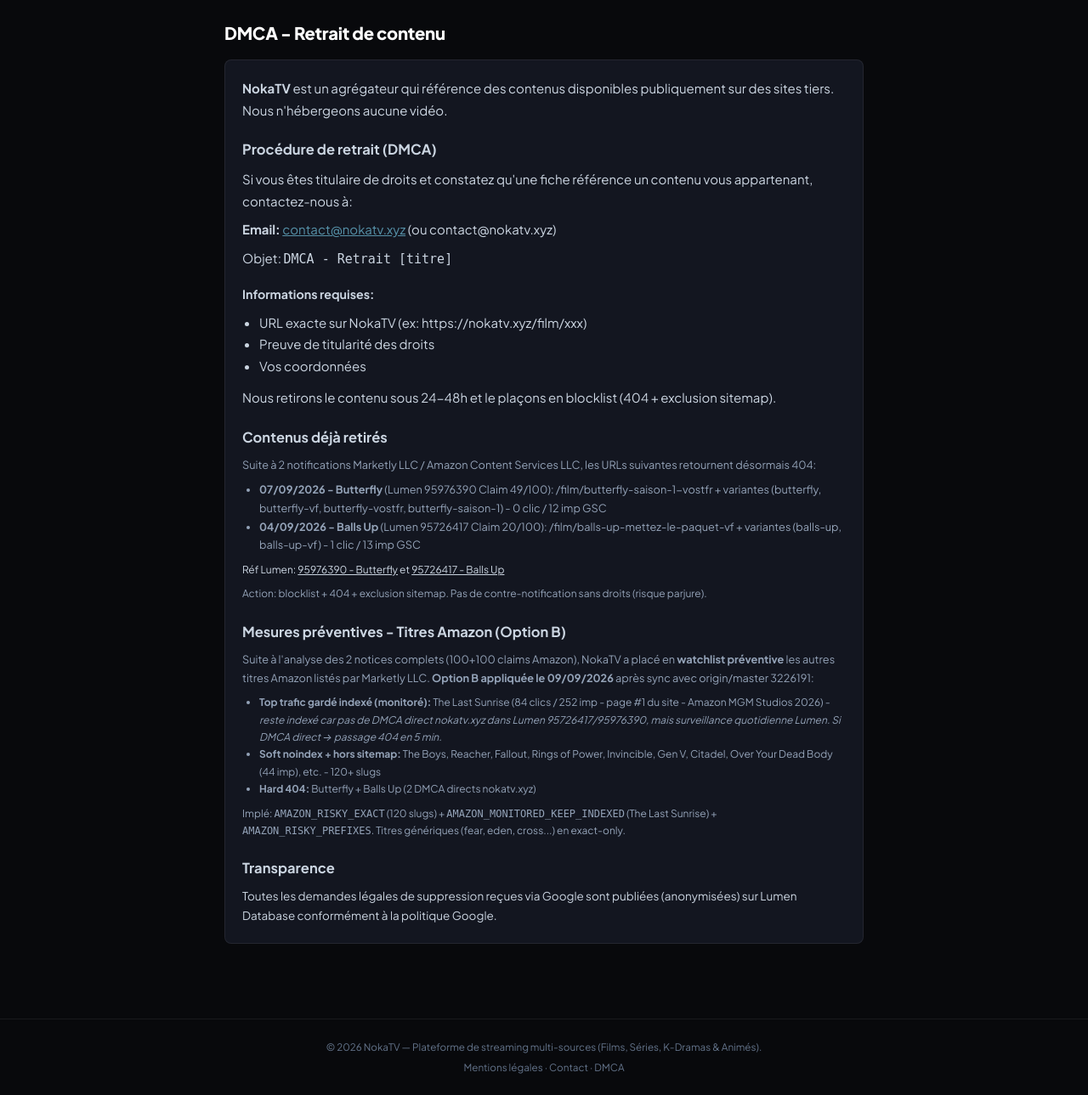
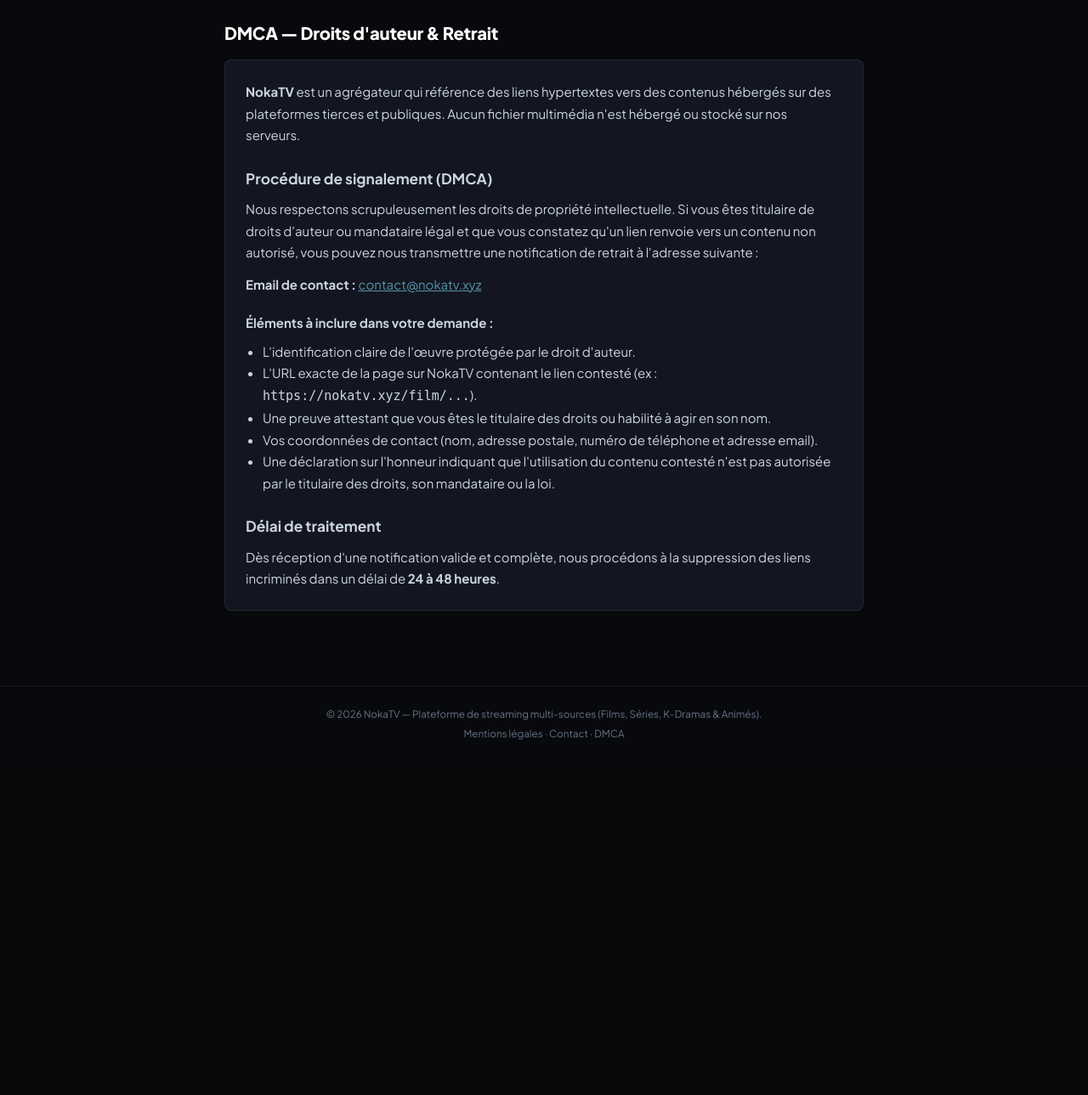
Before and after one commit to monel14/flix, a FastAPI app: page /dmca in a window 1280 px wide. Shown: the part 61-1350 px from the top of the page at 85% size. After the commit the page ends 932 px from the top, so only its background shows below. Run offline with FastAPI, Linux system fonts and the light colour scheme.

Commit message:
fix(dmca): simplify takedown policy page and remove internal strategy details

```diff
--- a/main.py
+++ b/main.py
@@ -153,14 +153,14 @@ async def contact_page(request: Request):
 
 @app.get("/dmca", response_class=HTMLResponse)
 async def dmca_page(request: Request):
-    """Page DMCA - procédure de retrait, exigée après plainte du 07/09/2026 (Butterfly)."""
+    """Page DMCA - procédure de signalement et retrait de contenu."""
     return templates.TemplateResponse(request, "dmca.html", {
         "request": request,
         "contact_email": _contact_email(),
         "seo": page_seo(
             request,
-            title="DMCA - Retrait de contenu — NokaTV",
-            description="Procédure DMCA de NokaTV : signalement et retrait de contenu protégé, transparence Lumen.",
+            title="DMCA - Droits d'auteur & Retrait — NokaTV",
+            description="Procédure DMCA de NokaTV : signalement et retrait de contenu protégé par le droit d'auteur.",
             path="/dmca",
         ),
     })
--- a/templates/dmca.html
+++ b/templates/dmca.html
@@ -1,45 +1,30 @@
 {% extends "base.html" %}
 {% block content %}
 <section class="content-section" style="max-width:800px;margin:0 auto;padding:24px">
-  <h1 class="section-title section-title--page">DMCA - Retrait de contenu</h1>
+  <h1 class="section-title section-title--page">DMCA — Droits d'auteur & Retrait</h1>
 
-  <div style="background:var(--bg-surface);border:1px solid var(--border-subtle);border-radius:8px;padding:20px;margin-top:16px;line-height:1.7;color:var(--text-body)">
-    <p><strong>NokaTV</strong> est un agrégateur qui référence des contenus disponibles publiquement sur des sites tiers. Nous n'hébergeons aucune vidéo.</p>
+  <div style="background:var(--bg-surface);border:1px solid var(--border-subtle);border-radius:8px;padding:24px;margin-top:16px;line-height:1.7;color:var(--text-body)">
+    <p><strong>NokaTV</strong> est un agrégateur qui référence des liens hypertextes vers des contenus hébergés sur des plateformes tierces et publiques. Aucun fichier multimédia n'est hébergé ou stocké sur nos serveurs.</p>
 
-    <h2 style="margin-top:20px;font-size:1.1rem">Procédure de retrait (DMCA)</h2>
-    <p style="margin-top:8px">Si vous êtes titulaire de droits et constatez qu'une fiche référence un contenu vous appartenant, contactez-nous à:</p>
-    <p style="margin-top:8px"><strong>Email:</strong> <a href="mailto:contact@nokatv.xyz" style="color:var(--brand-hover);text-decoration:underline">contact@nokatv.xyz</a> (ou {{ contact_email }})</p>
-    <p style="margin-top:8px">Objet: <code>DMCA - Retrait [titre]</code></p>
+    <h2 style="margin-top:24px;font-size:1.15rem;color:var(--text-heading)">Procédure de signalement (DMCA)</h2>
+    <p style="margin-top:8px">Nous respectons scrupuleusement les droits de propriété intellectuelle. Si vous êtes titulaire de droits d'auteur ou mandataire légal et que vous constatez qu'un lien renvoie vers un contenu non autorisé, vous pouvez nous transmettre une notification de retrait à l'adresse suivante :</p>
 
-    <h3 style="margin-top:16px;font-size:.95rem">Informations requises:</h3>
+    <p style="margin-top:12px">
+      <strong>Email de contact :</strong>
+      <a href="mailto:{{ contact_email or 'contact@nokatv.xyz' }}" style="color:var(--brand-hover);text-decoration:underline">{{ contact_email or 'contact@nokatv.xyz' }}</a>
+    </p>
+
+    <h3 style="margin-top:20px;font-size:1rem;color:var(--text-heading)">Éléments à inclure dans votre demande :</h3>
     <ul style="margin-top:8px;padding-left:20px;list-style:disc">
-      <li>URL exacte sur NokaTV (ex: https://nokatv.xyz/film/xxx)</li>
-      <li>Preuve de titularité des droits</li>
-      <li>Vos coordonnées</li>
+      <li>L'identification claire de l'œuvre protégée par le droit d'auteur.</li>
+      <li>L'URL exacte de la page sur NokaTV contenant le lien contesté (ex : <code>https://nokatv.xyz/film/...</code>).</li>
+      <li>Une preuve attestant que vous êtes le titulaire des droits ou habilité à agir en son nom.</li>
+      <li>Vos coordonnées de contact (nom, adresse postale, numéro de téléphone et adresse email).</li>
+      <li>Une déclaration sur l'honneur indiquant que l'utilisation du contenu contesté n'est pas autorisée par le titulaire des droits, son mandataire ou la loi.</li>
     </ul>
 
-    <p style="margin-top:12px">Nous retirons le contenu sous 24-48h et le plaçons en blocklist (404 + exclusion sitemap).</p>
-
-    <h2 style="margin-top:20px;font-size:1.1rem">Contenus déjà retirés</h2>
-    <p style="margin-top:8px;color:var(--text-muted);font-size:.85rem">Suite à 2 notifications Marketly LLC / Amazon Content Services LLC, les URLs suivantes retournent désormais 404:</p>
-    <ul style="margin-top:8px;padding-left:20px;list-style:disc;color:var(--text-muted);font-size:.85rem">
-      <li><strong>07/09/2026 - Butterfly</strong> (Lumen 95976390 Claim 49/100): /film/butterfly-saison-1-vostfr + variantes (butterfly, butterfly-vf, butterfly-vostfr, butterfly-saison-1) - 0 clic / 12 imp GSC</li>
-      <li><strong>04/09/2026 - Balls Up</strong> (Lumen 95726417 Claim 20/100): /film/balls-up-mettez-le-paquet-vf + variantes (balls-up, balls-up-vf) - 1 clic / 13 imp GSC</li>
-    </ul>
-    <p style="margin-top:8px;font-size:.8rem">Réf Lumen: <a href="https://lumendatabase.org/notices/95976390" target="_blank" style="text-decoration:underline">95976390 - Butterfly</a> et <a href="https://lumendatabase.org/notices/95726417" target="_blank" style="text-decoration:underline">95726417 - Balls Up</a></p>
-    <p style="margin-top:8px;font-size:.8rem;color:var(--text-muted)">Action: blocklist + 404 + exclusion sitemap. Pas de contre-notification sans droits (risque parjure).</p>
-
-    <h2 style="margin-top:20px;font-size:1.1rem">Mesures préventives - Titres Amazon (Option B)</h2>
-    <p style="margin-top:8px;color:var(--text-muted);font-size:.85rem">Suite à l'analyse des 2 notices complets (100+100 claims Amazon), NokaTV a placé en <strong>watchlist préventive</strong> les autres titres Amazon listés par Marketly LLC. <strong>Option B appliquée le 09/09/2026</strong> après sync avec origin/master 3226191:</p>
-    <ul style="margin-top:8px;padding-left:20px;list-style:disc;color:var(--text-muted);font-size:.8rem">
-      <li><strong>Top trafic gardé indexé (monitoré):</strong> The Last Sunrise (84 clics / 252 imp - page #1 du site - Amazon MGM Studios 2026) - <em>reste indexé car pas de DMCA direct nokatv.xyz dans Lumen 95726417/95976390, mais surveillance quotidienne Lumen. Si DMCA direct → passage 404 en 5 min.</em></li>
-      <li><strong>Soft noindex + hors sitemap:</strong> The Boys, Reacher, Fallout, Rings of Power, Invincible, Gen V, Citadel, Over Your Dead Body (44 imp), etc. - 120+ slugs</li>
-      <li><strong>Hard 404:</strong> Butterfly + Balls Up (2 DMCA directs nokatv.xyz)</li>
-    </ul>
-    <p style="margin-top:8px;font-size:.8rem;color:var(--text-muted)">Implé: <code>AMAZON_RISKY_EXACT</code> (120 slugs) + <code>AMAZON_MONITORED_KEEP_INDEXED</code> (The Last Sunrise) + <code>AMAZON_RISKY_PREFIXES</code>. Titres génériques (fear, eden, cross...) en exact-only.</p>
-
-    <h2 style="margin-top:20px;font-size:1.1rem">Transparence</h2>
-    <p style="margin-top:8px;font-size:.9rem">Toutes les demandes légales de suppression reçues via Google sont publiées (anonymisées) sur Lumen Database conformément à la politique Google.</p>
+    <h2 style="margin-top:24px;font-size:1.15rem;color:var(--text-heading)">Délai de traitement</h2>
+    <p style="margin-top:8px">Dès réception d'une notification valide et complète, nous procédons à la suppression des liens incriminés dans un délai de <strong>24 à 48 heures</strong>.</p>
   </div>
 </section>
 {% endblock %}
```
